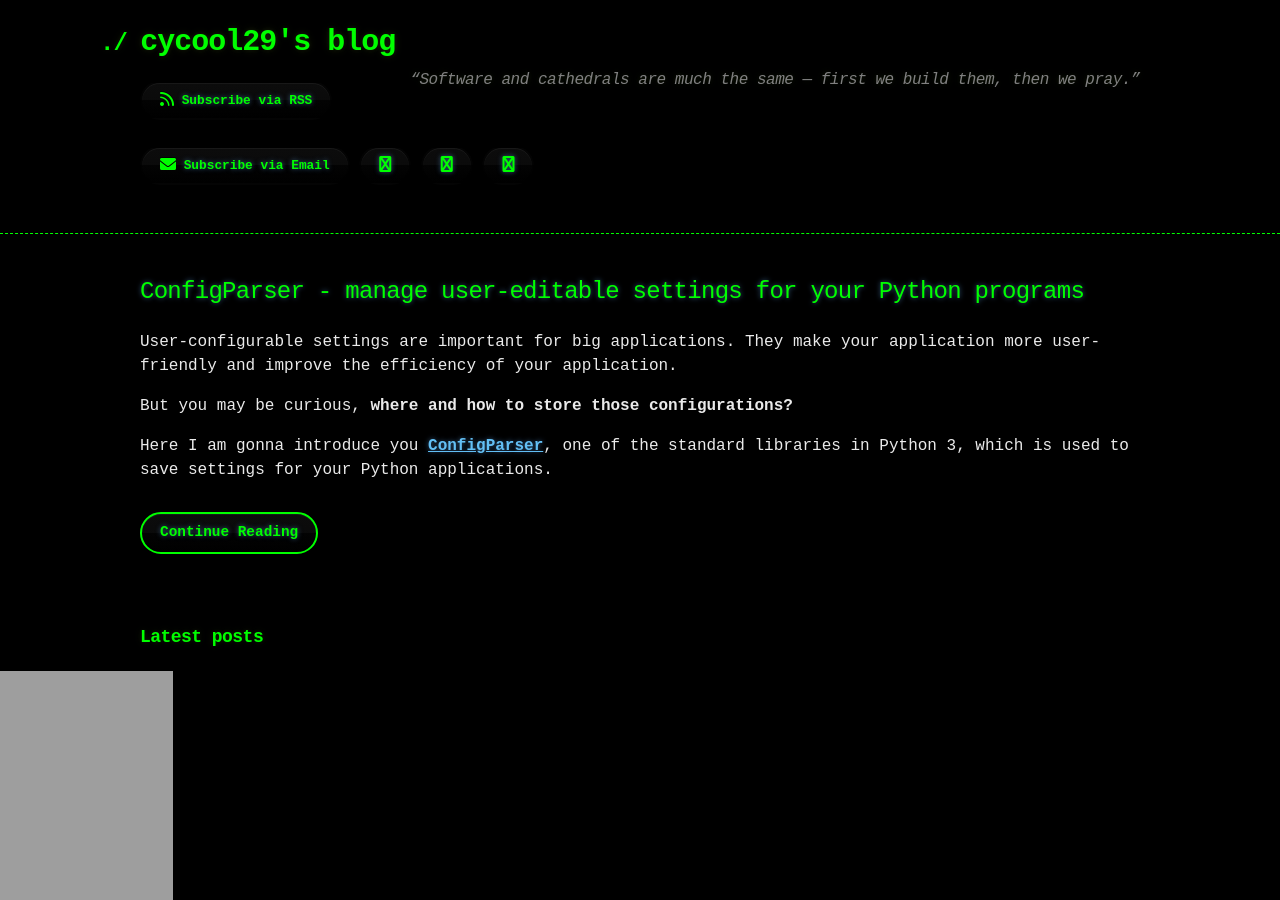
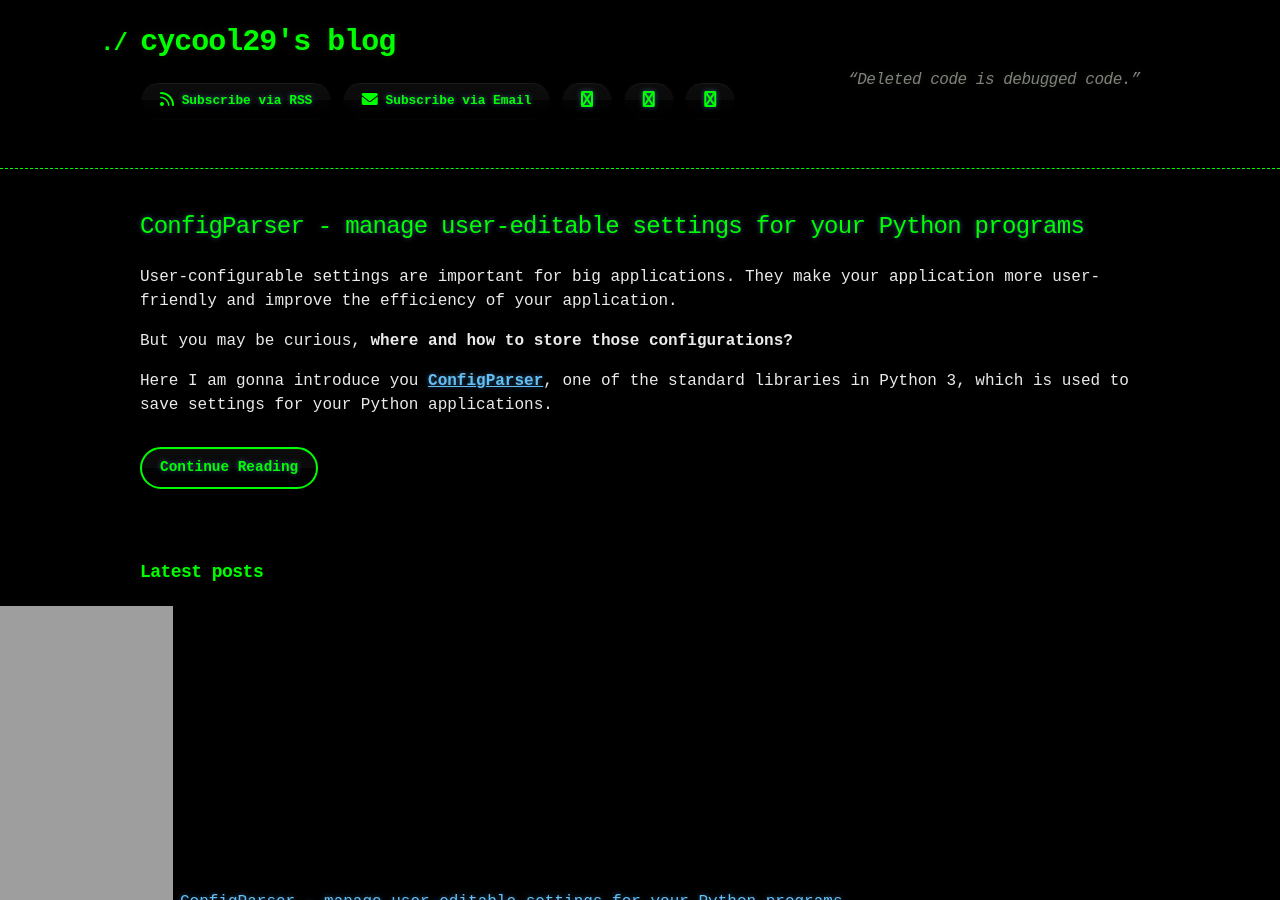
Before and after one commit to cycool29/cycool29.github.io, a Jekyll site: the page built from index.md, in a window 1280 px wide and 900 px high. Built offline with Jekyll 4.4.1, drawn with Linux system fonts in a browser that asks for light colours; a style sheet for code colours, icons or effects is not loaded.

Commit message:
Update quotes

```diff
--- a/_config.yml
+++ b/_config.yml
@@ -1,5 +1,5 @@
 title: cycool29's blog
-description: "“Software and cathedrals are much the same — first we build them, then we pray.” "
+description: "“Deleted code is debugged code.” "
 bio: A high school student. Intermediate in Python, Git, Bash. Learning JavaScript. He/Him. "
 author: cycool29
 url: https://cycool29.github.io
```
